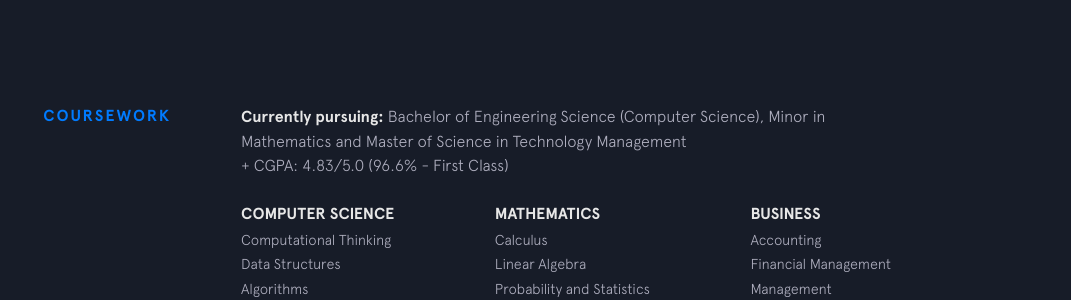
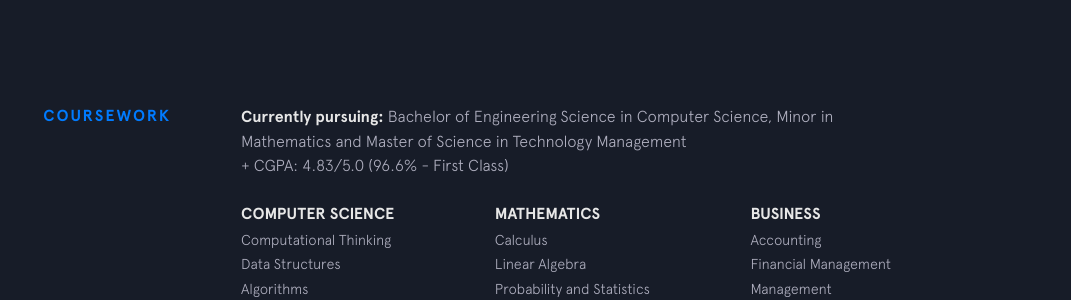
Before and after one commit to jervvs/jervvs.github.io, a Jekyll site: the page built from index.html, in a window 1280 px wide and 900 px high, scrolled down 1639 px. Shown: the part 153-453 px from the top of the window, without its empty margins (209-1280 px from the left). Built offline with Jekyll 4.4.1, drawn with Linux system fonts in a browser that asks for light colours; nearby versions of some CDN libraries.

Commit message:
Minor Changes

```diff
--- a/_includes/coursework.html
+++ b/_includes/coursework.html
@@ -1,7 +1,7 @@
 <section class="section skills">
   <div class="section__title">Coursework</div>
   <div class="section__content">
-    <p><strong>Currently pursuing:</strong> Bachelor of Engineering Science (Computer Science), Minor in Mathematics and Master of Science in Technology Management
+    <p><strong>Currently pursuing:</strong> Bachelor of Engineering Science in Computer Science, Minor in Mathematics and Master of Science in Technology Management
       <br> + CGPA: 4.83/5.0 (96.6% - First Class)
     </p>
     <div class="skillz">
```
Also changed, not shown: _posts/2011-12-31-new-years-eve-is-awesome.md (deleted, +0 -11 lines), about.md (+1 -1 lines), 1 other file.
